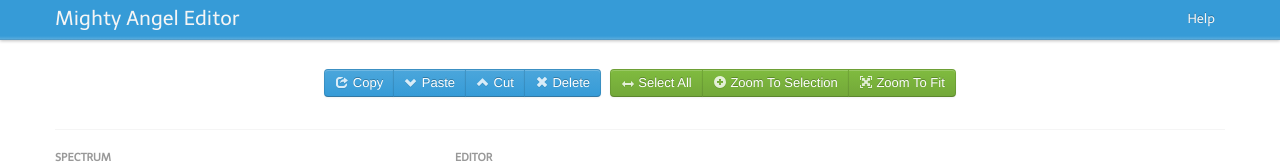
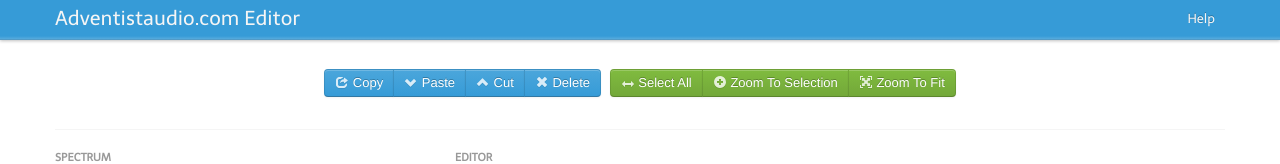
Before and after one commit to tb-ruby/audioeditor, a plain HTML site: page index.html in a window 1280 px wide. Shown: the top 164 px of the page. Drawn offline with Linux system fonts and the light colour scheme.

Commit message:
Update index.html

```diff
--- a/index.html
+++ b/index.html
@@ -1,4 +1,3 @@
-
 <!DOCTYPE html>
 <html lang="en">
   <head>
@@ -34,7 +33,7 @@
     <div class="navbar navbar-fixed-top">
       <div class="navbar-inner">
         <div class="container">
-          <a class="brand" href="#">Mighty Angel Editor</a>
+          <a class="brand" href="#">Adventistaudio.com Editor</a>
           <ul class="nav pull-right">
             <li><a data-toggle="modal" href="#helpAsModal">Help</a></li>
           </ul>
```
